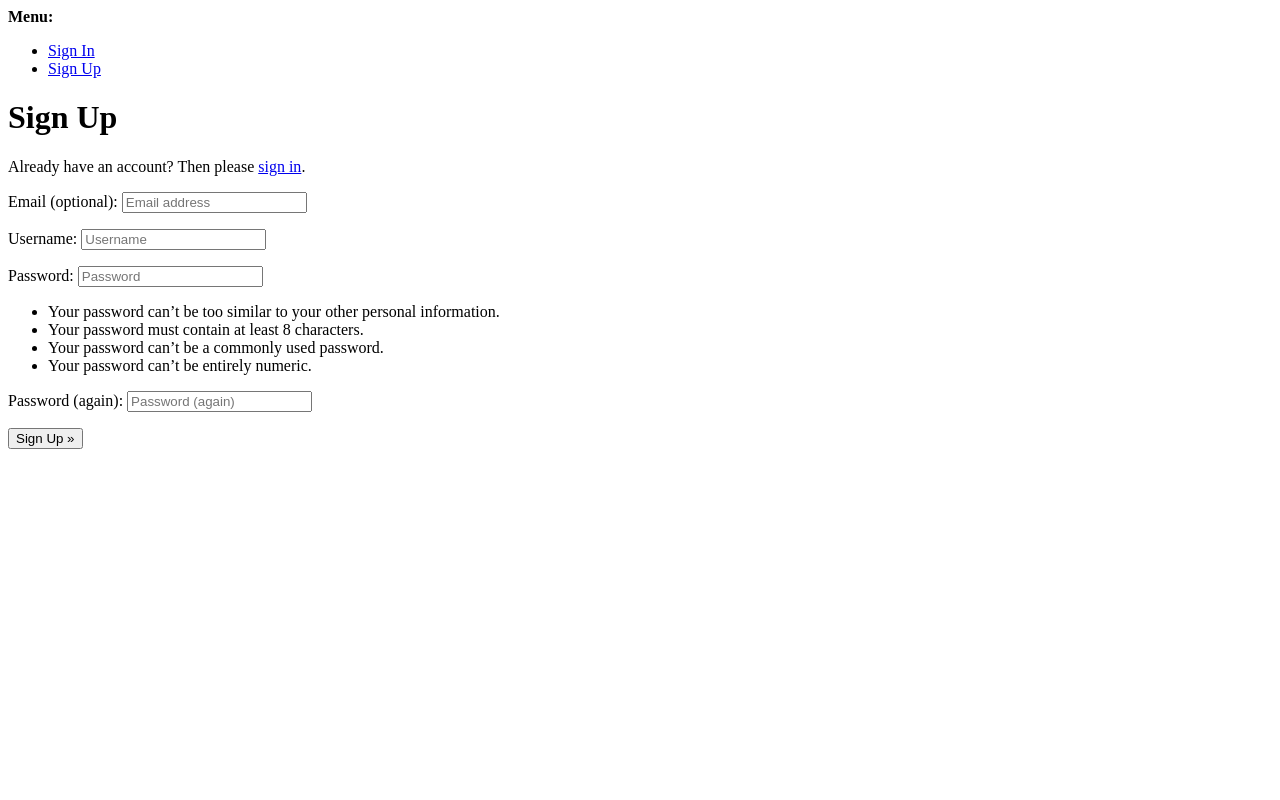
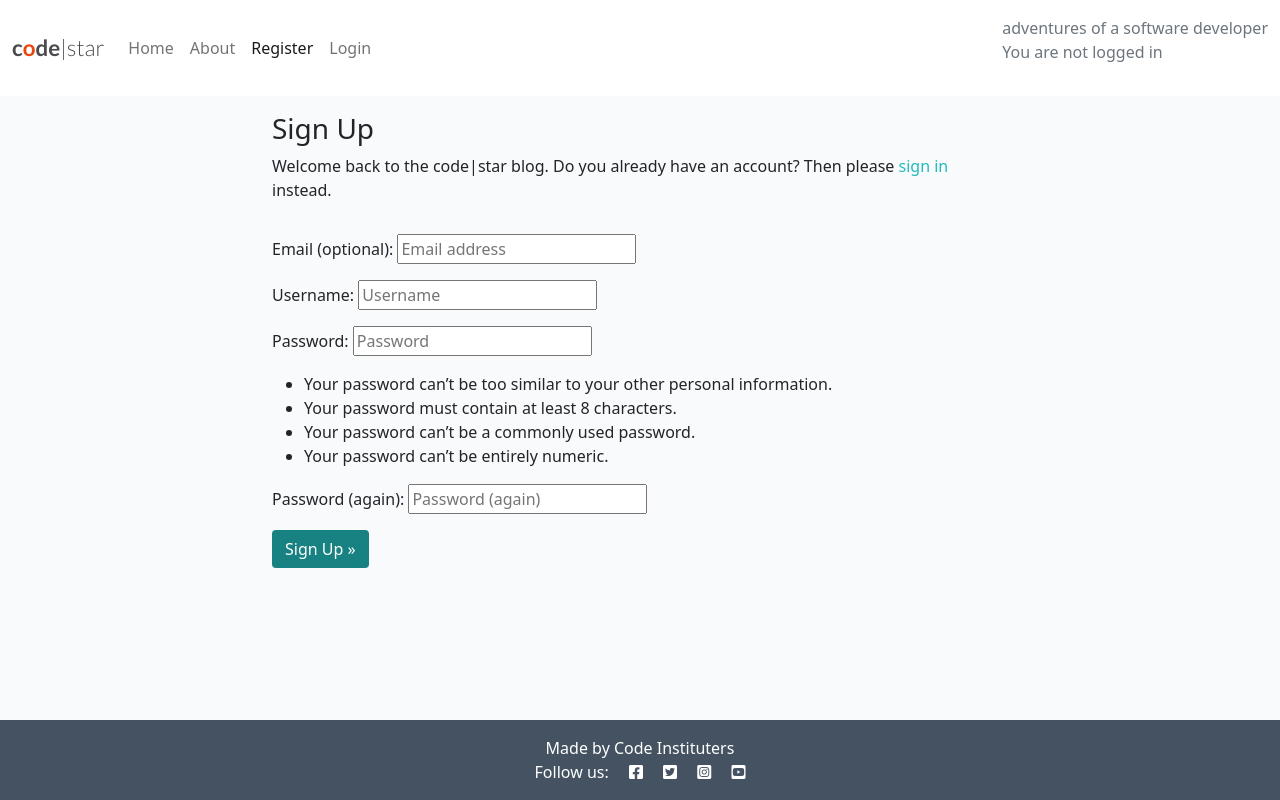
Before and after one commit to ahmedghamad/django-blog, a Django app: page /accounts/signup/ in a window 1280 px wide. Run offline with Django 4.2, Linux system fonts and the light colour scheme.

Commit message:
Added the testing data to the db and the styling for the signup.html

```diff
--- a/templates/account/signup.html
+++ b/templates/account/signup.html
@@ -1,21 +1,35 @@
-{% extends "account/base.html" %}
+{% extends "base.html" %}
 
 {% load i18n %}
 
 {% block head_title %}{% trans "Signup" %}{% endblock head_title %}
 
 {% block content %}
-<h1>{% trans "Sign Up" %}</h1>
+<div class="container">
+  <div class="row">
+      <div class="col-md-8 mt-3 offset-md-2">
+        <h3>{% trans "Sign Up" %}</h3>
 
-<p>{% blocktrans %}Already have an account? Then please <a href="{{ login_url }}">sign in</a>.{% endblocktrans %}</p>
-
+        <p>{% blocktrans %}
+          Welcome back to the code|star blog.
+          Do you already have an account? Then please
+          <a class="link" href="{{ login_url }}">sign in</a>
+          instead.
+        {% endblocktrans %}</p>
+    </div>
+  </div>
+  <div class="row">
+    <div class="col-md-8 mt-3 offset-md-2">
       <form class="signup" id="signup_form" method="post" action="{% url 'account_signup' %}">
         {% csrf_token %}
         {{ form.as_p }}
         {% if redirect_field_value %}
         <input type="hidden" name="{{ redirect_field_name }}" value="{{ redirect_field_value }}" />
         {% endif %}
-  <button type="submit">{% trans "Sign Up" %} &raquo;</button>
+        <button class= "btn btn-signup right" type="submit">{% trans "Sign Up" %} &raquo;</button>
       </form>
+    </div>
+  </div>
+</div>
 
 {% endblock content %}
--- a/templates/base.html
+++ b/templates/base.html
@@ -66,6 +66,11 @@
                 </ul>
                 <span class="navbar-text text-muted">
                     adventures of a software developer
+                    {% if user.is_authenticated %}
+                    <p>You are logged in as {{user}}</p>
+                    {% else %}
+                    <p>You are not logged in</p>
+                    {% endif %}
                 </span>
             </div>
         </div>
```
Also changed, not shown: blog/migrations/0001_initial.py, blog/migrations/0002_post_excerpt.py (deleted), blog/migrations/0003_post_updated_on.py (deleted), blog/migrations/0004_comment.py (deleted), blog/migrations/0005_alter_comment_options_alter_post_options.py (deleted). Lines whose indentation alone changed are shown as unchanged.
